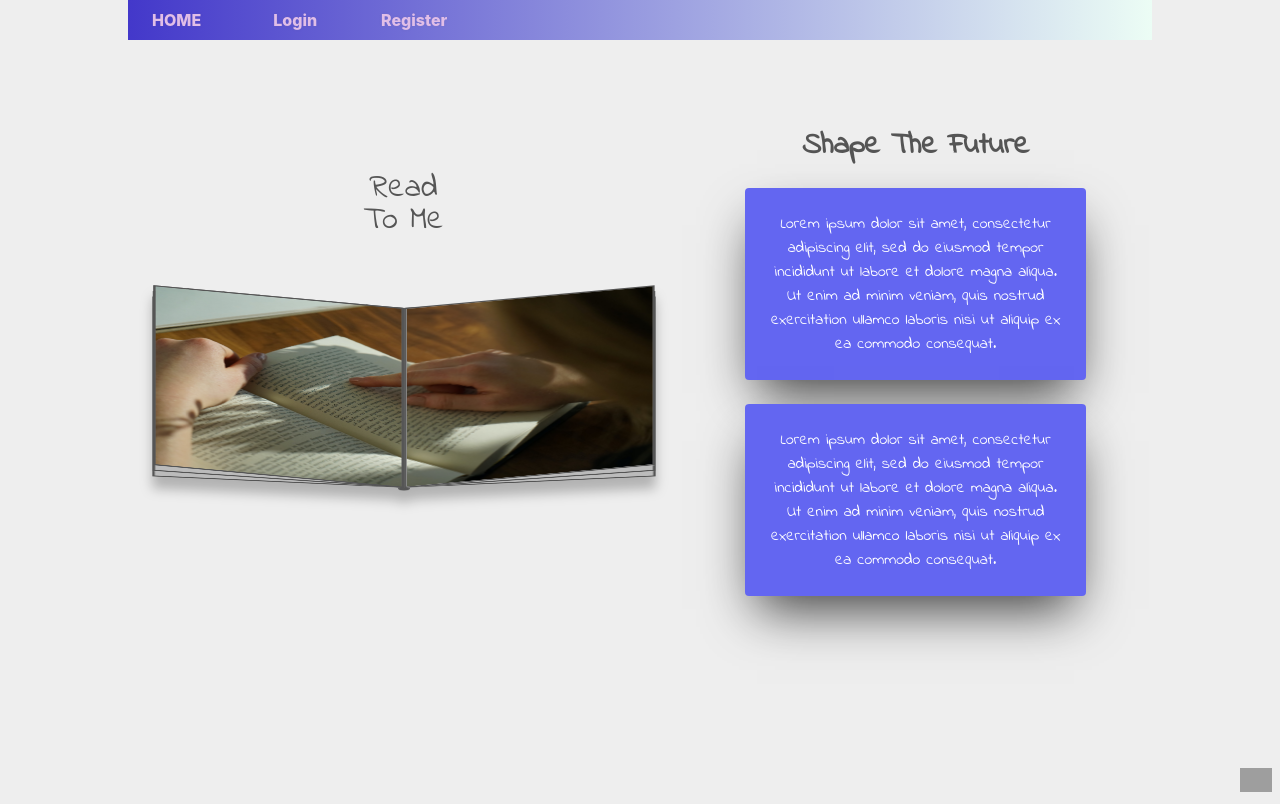
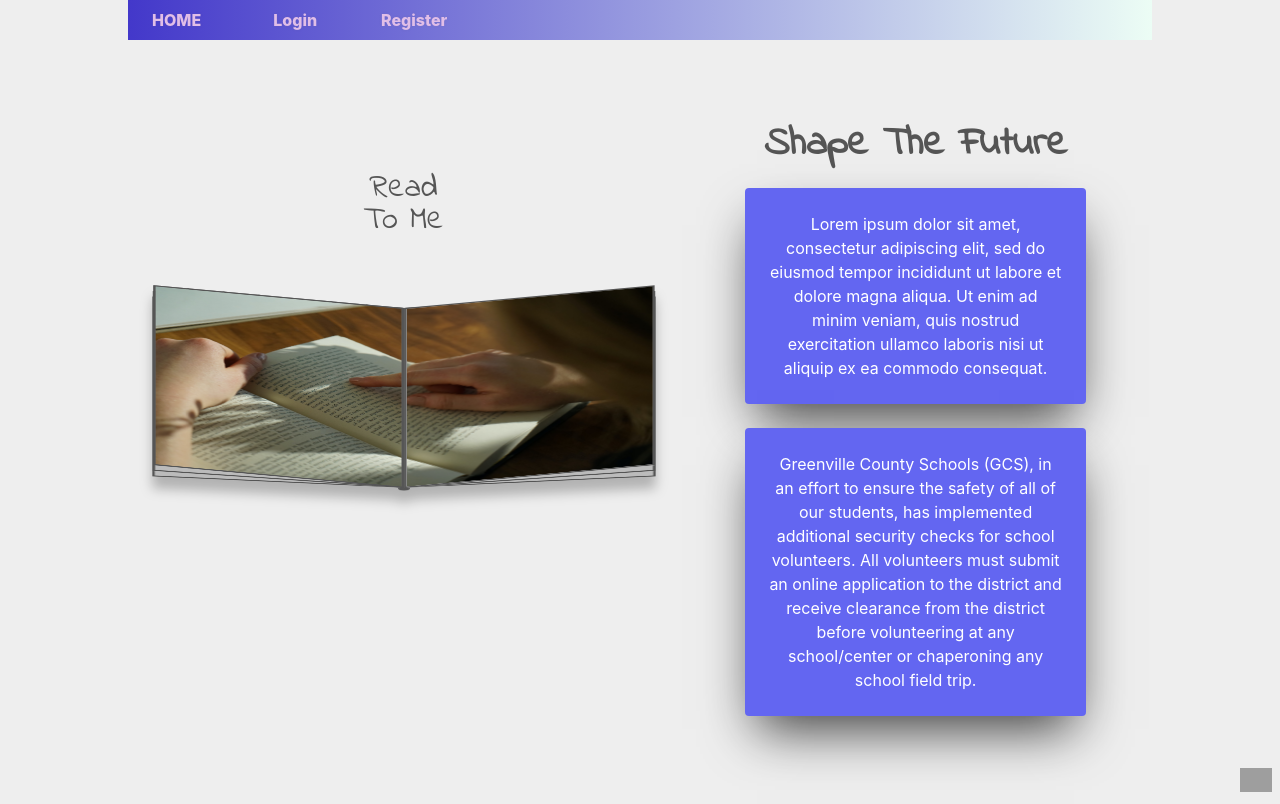
Before and after one commit to sayeda-khaled/shape_the_future, a React (Create React App) app in the folder frontend/static/: page / in a window 1280 px wide. Built offline with nearby package versions, Linux system fonts and the light colour scheme; grey boxes are pictures that could not be loaded; the HTML template or start-up script is replaced by a standard one.

Commit message:
adding animations

```diff
--- a/frontend/static/src/book.css
+++ b/frontend/static/src/book.css
@@ -7,11 +7,16 @@
 
 
 .frontPage {
-  font-family: "Indie Flower", cursive;
+  /* font-family: "Indie Flower", cursive; */
   background-color: #eee;
   color: #555;
   text-align: center;
   padding: 4em 0;
+}
+
+.title{
+  font-family: "Indie Flower", cursive;
+  font-weight: bold;
 }
 
 .imgLoader {
@@ -1062,4 +1067,6 @@
 
 #main-title {
   margin-bottom: 1rem;
+  font-family: "Indie Flower", cursive;
+  font-size: 40px;
 }
--- a/frontend/static/src/components/MainPage.js
+++ b/frontend/static/src/components/MainPage.js
@@ -23,7 +23,7 @@ class MainPage extends Component {
 
             <div class="frontPageBook">
 
-              <h1 class="title">
+              <h1 className="title">
                 Read<br></br>To Me
               </h1>
 
@@ -61,9 +61,9 @@ class MainPage extends Component {
   </a>
 </div>
           <div className="sidedisplay-2 w-4/12">
-            <h1 className="text-3xl font-bold" id="main-title" >Shape The Future</h1>
+            <h1 className="text-3xl font-bold wiggle animate-bounce" id="main-title" >Shape The Future</h1>
             <p className="my-4 p-4 rounded bg-indigo-500 text-white shadow-2xl-dark transform hover:scale-105 test" id="main-paragraph-1">Lorem ipsum dolor sit amet, consectetur adipiscing elit, sed do eiusmod tempor incididunt ut labore et dolore magna aliqua. Ut enim ad minim veniam, quis nostrud exercitation ullamco laboris nisi ut aliquip ex ea commodo consequat. </p>
-            <p className="my-4 p-4 rounded bg-indigo-500 text-white shadow-2xl-dark transform hover:scale-105" id="main-paragraph-2">Lorem ipsum dolor sit amet, consectetur adipiscing elit, sed do eiusmod tempor incididunt ut labore et dolore magna aliqua. Ut enim ad minim veniam, quis nostrud exercitation ullamco laboris nisi ut aliquip ex ea commodo consequat.</p>
+            <p className="my-4 p-4 rounded bg-indigo-500 text-white shadow-2xl-dark transform hover:scale-105" id="main-paragraph-2">Greenville County Schools (GCS), in an effort to ensure the safety of all of our students, has implemented additional security checks for school volunteers. All volunteers must submit an online application to the district and receive clearance from the district before volunteering at any school/center or chaperoning any school field trip. </p>
 
           </div>
 
```
